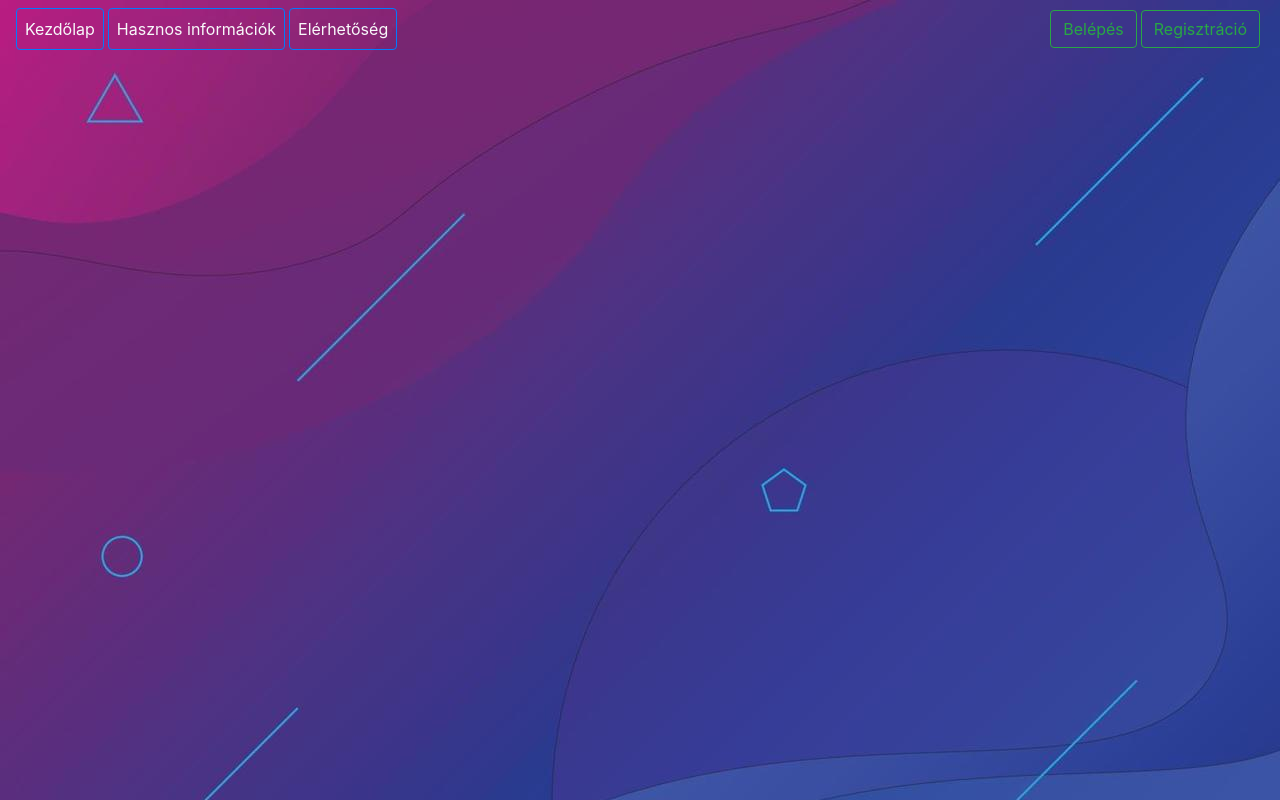
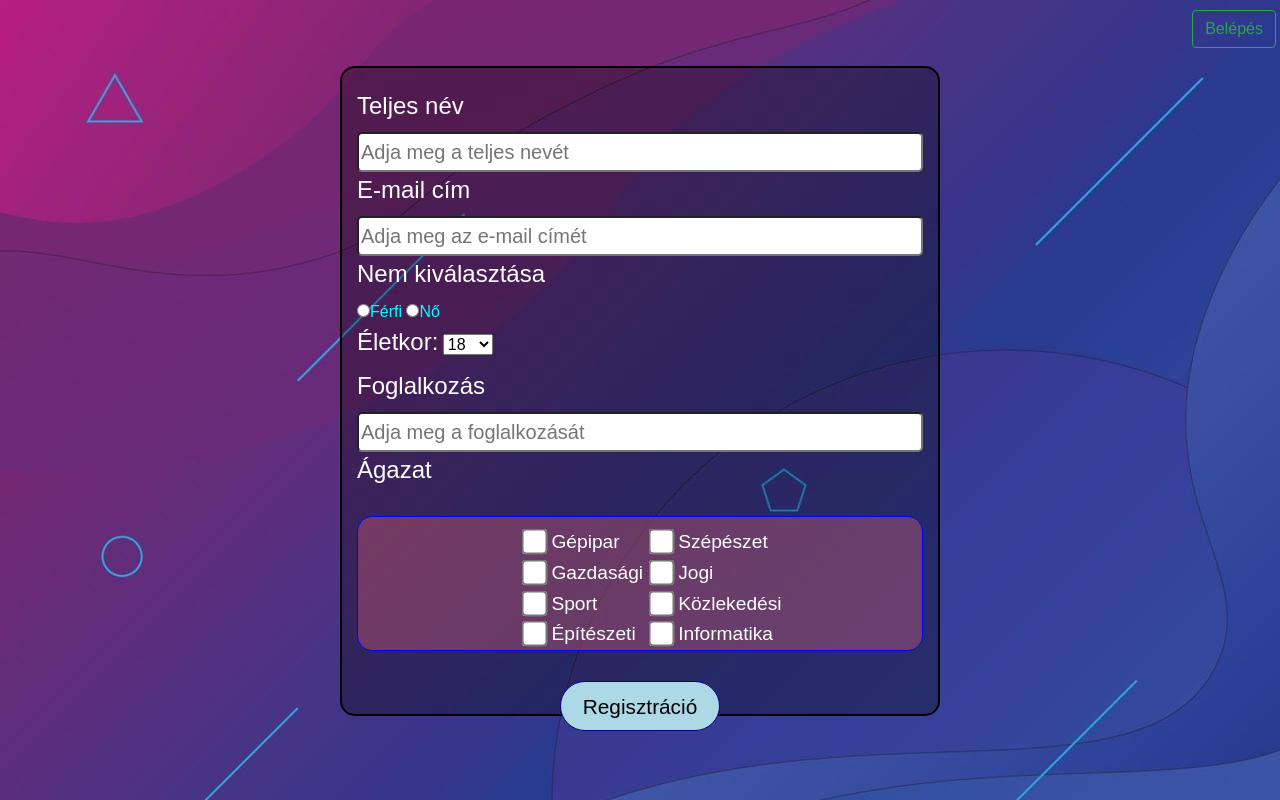
Before and after one commit to zsolti6/Kis-projekt-v1.0, a plain HTML site: page index.html in a window 1280 px wide. Drawn offline with nearby package versions, Linux system fonts and the light colour scheme.

Commit message:
ideiglenes

```diff
--- a/index.html
+++ b/index.html
@@ -14,23 +14,69 @@
         </button>
 
         <div class="collapse navbar-collapse" id="navbarSupportedContent">
-          <ul class="navbar-nav mr-auto">
-            <li class="nav-item active">
-              <a class="nav-link text-light mr-1 btn btn-outline-primary" href="#">Kezdőlap</a>
-            </li>
-            <li class="nav-item"></li>
-              <a class="nav-link text-light mr-1 btn btn-outline-primary" href="#">Hasznos információk</a>
-            </li>
-            <li class="nav-item">
-              <a class="nav-link text-light mr-1 btn btn-outline-primary" href="#">Elérhetőség</a>
-            </li>
-          </ul>
-          <form class="form-inline my-2 my-lg-0">
-            <button class="btn btn-outline-success my-2 my-sm-0 mr-1" type="submit">Belépés</button>
-            <button class="btn btn-outline-success my-2 my-sm-0 mr-1" type="submit">Regisztráció</button>
+          <form class="form-inline my-2 my-lg-0 mx-auto">
+            <button class="btn btn-outline-success my-2 my-sm-0 mr-1 jobbra" type="submit">Belépés</button>
           </form>
         </div>
       </nav>
-        <script src="script.js"></script>
+      <div class="container" id="form">
+        <form action="" method="get">
+          <div id="nevdiv">
+            <label class="label" for="nev">Teljes név</label><br>
+            <input class="szovegdoboz" type="text" name="nev" id="nev" placeholder="Adja meg a teljes nevét">
+          </div>
+          <div id="emaildiv">
+            <label class="label" for="email">E-mail cím</label><br>
+            <input class="szovegdoboz" type="email" name="email" id="email" placeholder="Adja meg az e-mail címét">
+          </div>
+          <div id="nemdiv">
+            <label class="label" for="nem">Nem kiválasztása</label><br>
+            <input type="radio" name="nem" id="ferfi">Férfi</input>
+            <input type="radio" name="nem" id="no">Nő</input>
+          </div>
+          <div id="eletkordiv">
+            <label class="label" for="eletkor">Életkor:</label>
+            <select name="eletkor" id="eletkor">
+              <option value="asd">18</option>
+            </select><br>
+          </div>
+          <div id="foglalkozasdiv">
+            <label class="label" for="foglalkozas">Foglalkozás</label><br>
+            <input class="szovegdoboz" type="text" name="foglalkozas" id="foglalkozas" placeholder="Adja meg a foglalkozását"><br>
+          </div>
+          <label class="label" id="agazattext" for="agazat">Ágazat</label><br>
+          <div id="agazatdiv">
+            <table>
+              <tr>
+                <td><input type="checkbox" class="agazatbox" name="agazat" value="gépipar" id="gepipar"><span class="cbtext">Gépipar</span></input></td>
+                <td><input type="checkbox" class="agazatbox" name="agazat" value="szépészet" id="szepeszet"/><span class="cbtext">Szépészet</span></input></td>
+              </tr>
+              <tr>
+                <td><input type="checkbox" class="agazatbox" name="agazat" value="gazdasági" id="gazdasagi"/><span class="cbtext">Gazdasági</span></input><br></td>
+                <td><input type="checkbox" class="agazatbox" name="agazat" value="jogi" id="jogi"/><span class="cbtext">Jogi</span></input></td>
+              </tr>
+              <tr>
+                <td><input type="checkbox" class="agazatbox" name="agazat" value="sport" id="sport"/><span class="cbtext">Sport</span></input><br></td>
+                <td><input type="checkbox" class="agazatbox" name="agazat" value="közlekedési" id="kozlekedesi"/><span class="cbtext">Közlekedési</span></input></td>
+              </tr>
+              <tr>
+                <td><input type="checkbox" class="agazatbox" name="agazat" value="építészeti" id="epiteszeti"/><span class="cbtext">Építészeti</span></input></td>
+                <td><input type="checkbox" class="agazatbox" name="agazat" value="informatika" id="informatika"/><span class="cbtext">Informatika</span></input></td>
+              </tr>
+            </table>
+
+
+
+
+
+
+
+          </div>
+          <div id="gombdiv">
+            <input type="button" id="regisztral" value="Regisztráció" onclick="regisztral()">
+          </div>
+        </form>
+      </div>
+      <script src="script.js"></script>
     </body>
 </html>
--- a/style.css
+++ b/style.css
@@ -1,3 +1,96 @@
 body{
     background-image: url('img/hatter.jpg');
+    color: aqua;
+    font-family: Arial, Helvetica, sans-serif;
 }
+
+#form{
+    background-color: rgb(0 0 0 / 0.3);
+    width: 600px;
+    height: 650px;
+    justify-content: center;
+    margin-top: 50px;
+    border-radius: 15px;
+    border: 2px solid black;
+    padding-top: 20px;
+}
+
+#eletkor{
+    width: 50px;
+}
+
+#agazatdiv{
+    margin-top: 20px;
+    padding-left: 20px;
+    padding-top: 10px;
+    background-color: rgb(255 110 120 / 0.3);
+    border: 1px solid blue;
+    border-radius: 15px;
+
+}
+
+.label{
+    font-size: 1.5rem;
+    color: white;
+}
+
+.szovegdoboz{
+    width: 100%;
+    height: 40px;
+    font-size: 20px;
+    border-radius: 5px;
+}
+
+.jobbra{
+    position: fixed;
+    right: 0px;
+    top: 10px;
+}
+
+.agazatbox{
+    transform: scale(2);
+    margin-left: 10px;
+    accent-color: rgb(38, 172, 172);
+}
+
+.agazatbox:hover{
+    accent-color: lightblue;
+}
+
+.cbtext{
+    font-size: 1.2rem;
+    margin-left: 10px;
+    color: white;
+}
+
+#regisztral{
+    margin-top: 30px;
+    width: 160px;
+    height: 50px;
+    font-size: 1.3rem;
+    border-radius: 25px;
+    background-color: lightblue;
+    border: 1px solid darkblue;
+    transition: 0.3s;
+}
+
+#regisztral:hover{
+    background-color: darkblue;
+    color: white;
+    border-color: black;
+}
+
+#gombdiv{
+    display: flex;
+    justify-content: center;
+    align-items: center;
+}
+
+#agazattext{
+    text-align: center;
+    font-size: 1.5rem;
+}
+
+table{
+    margin: auto;
+}
```
